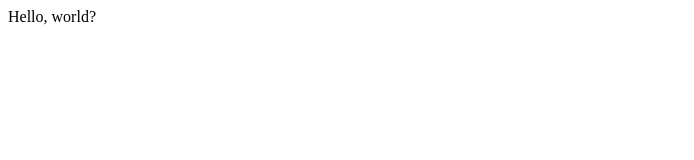
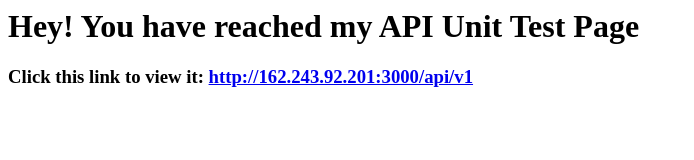
Before and after one commit to GuruFern/apiunittest, a website: page index.html in a window 1280 px wide. Shown: the whole page, without its empty margins (0-694 px from the left). Drawn offline with Linux system fonts and the light colour scheme.

Commit message:
Updated Index

```diff
--- a/index.html
+++ b/index.html
@@ -1 +1,3 @@
-Hello, world?
+<h1>Hey! You have reached my API Unit Test Page</h1>
+
+<h3>Click this link to view it: <a href="http://162.243.92.201:3000/api/v1">http://162.243.92.201:3000/api/v1</a>
```
